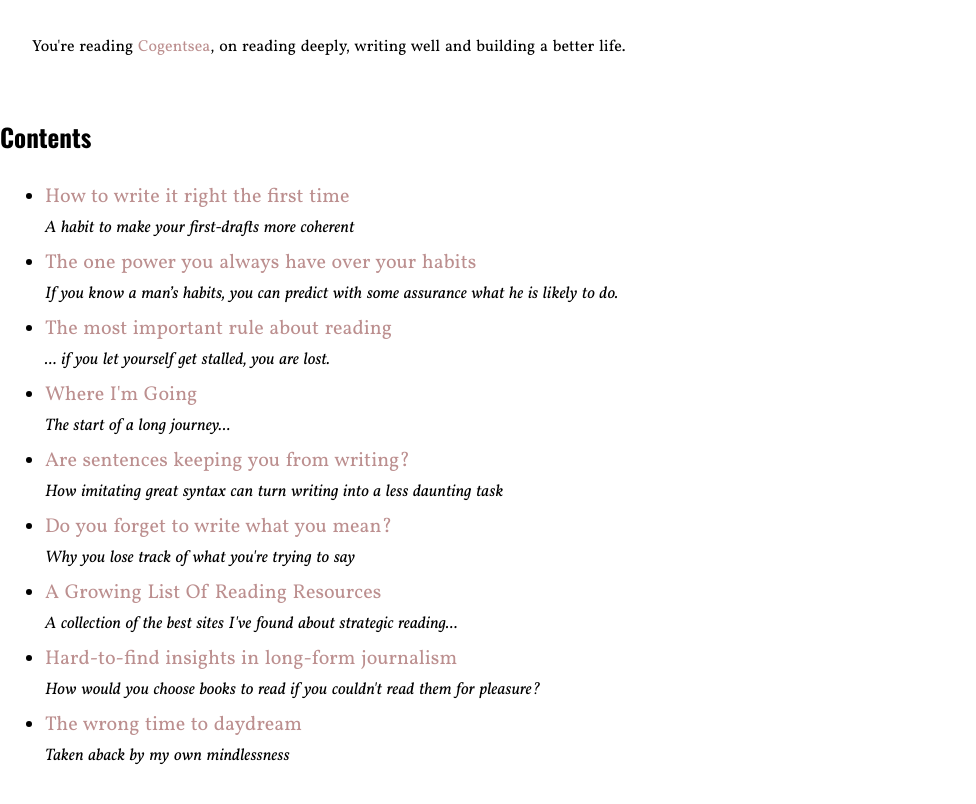
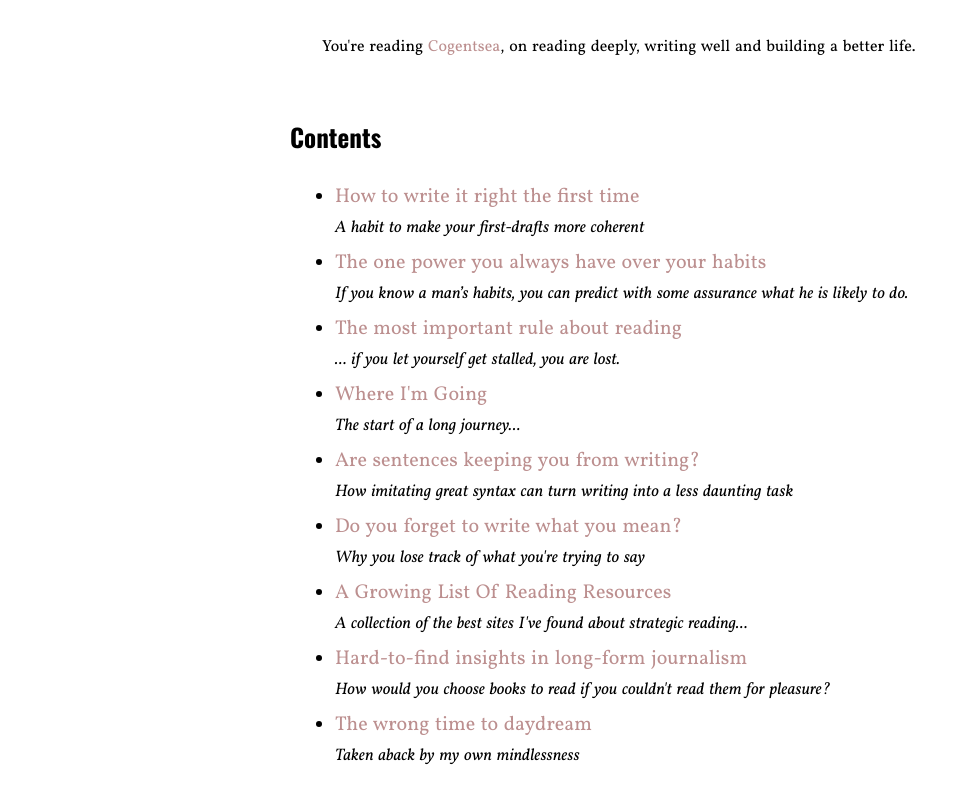
Before and after one commit to jacksoncusick/cogentsea, a Jekyll site: the page built from index.html, in a window 1280 px wide. Shown: the top 804 px of the page, without its empty margins (0-976 px from the left). Built offline with Jekyll 4.4.1, drawn with Linux system fonts in a browser that asks for light colours; the list of posts is cut into pages by our own code.

Commit message:
Update og_main.css

```diff
--- a/stylesheets/og_main.css
+++ b/stylesheets/og_main.css
@@ -19,6 +19,7 @@ html, body {
 body {
 	font: large;
 	word-spacing: 0.1em;
+	max-width: 700px;
 	margin: 0 auto;
 	padding-bottom: 1em;
 }
```
